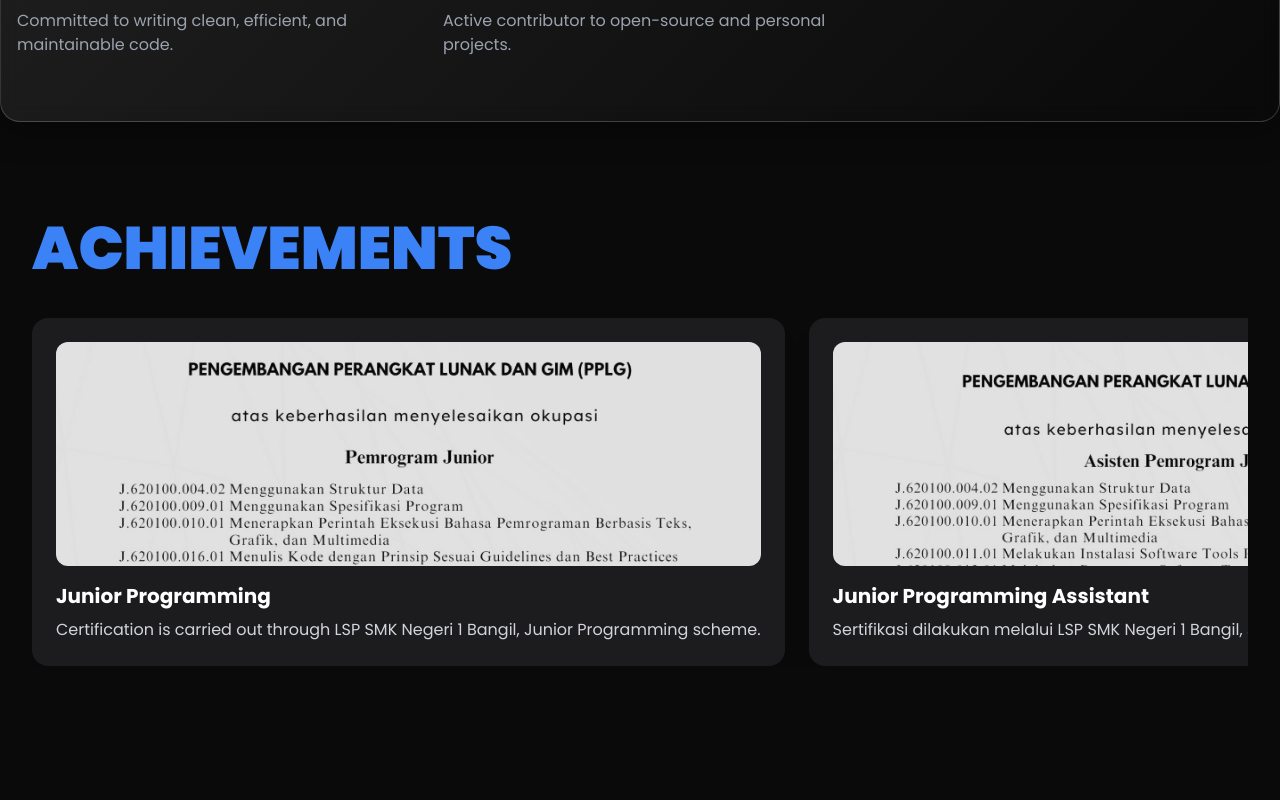
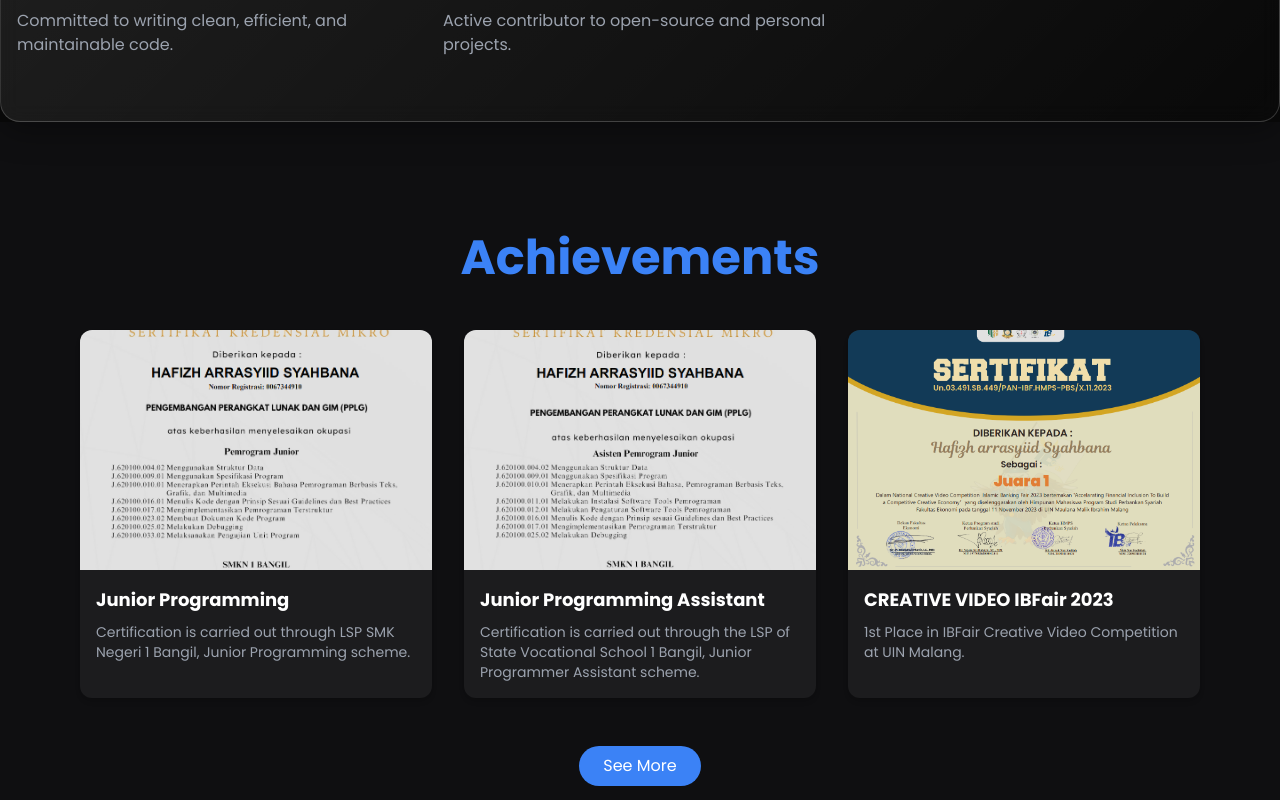
Before and after one commit to HafizhArrasyiidS/hhfiezh, a Next.js app: page / in a window 1280 px wide. Shown: the part 2660-3460 px from the top of the page. Built offline with nearby package versions, Linux system fonts and the light colour scheme.

Commit message:
Service.tsx

```diff
--- a/components/Service.tsx
+++ b/components/Service.tsx
@@ -1,11 +1,13 @@
 'use client'
-import { useEffect, useRef, useState } from 'react'
+import { useState } from 'react'
 import Image from 'next/image'
+import { motion, AnimatePresence } from 'framer-motion'
 import s1 from '@/assets/jr.png'
 import s2 from '@/assets/ajr.png'
 import s3 from '@/assets/uin.png'
 import s4 from '@/assets/unr.png'
 import s5 from '@/assets/uns.png'
+import s6 from '@/assets/ub.jpg'
 
 const achievements = [
   {
@@ -15,7 +17,7 @@ const achievements = [
   },
   {
     title: 'Junior Programming Assistant',
-    description: 'Sertifikasi dilakukan melalui LSP SMK Negeri 1 Bangil, skema Asisten Pemrogram Junior.',
+    description: 'Certification is carried out through the LSP of State Vocational School 1 Bangil, Junior Programmer Assistant scheme.',
     image: s2,
   },
   {
@@ -33,112 +35,95 @@ const achievements = [
     description: 'Web design competition at The Eleventh March University.',
     image: s5,
   },
+  {
+    title: 'Internship',
+    description: 'Completed internship program at PT. Universal Big Data (UBIG) With good results.',
+    image: s6,
+  },
 ]
 
 export const Services = () => {
-  const scrollRef = useRef<HTMLDivElement>(null)
   const [selected, setSelected] = useState<null | typeof achievements[0]>(null)
+  const [showAll, setShowAll] = useState(false)
 
-  useEffect(() => {
-    const container = scrollRef.current
-    if (!container) return
-
-    let animationFrame: number
-    const scrollSpeed = 0.5
-
-    const animateScroll = () => {
-      if (!container || selected) {
-        animationFrame = requestAnimationFrame(animateScroll)
-        return
-      }
-      container.scrollLeft += scrollSpeed
-
-      if (container.scrollLeft >= container.scrollWidth / 2) {
-        container.scrollLeft = 0
-      }
-
-      animationFrame = requestAnimationFrame(animateScroll)
-    }
-
-    animationFrame = requestAnimationFrame(animateScroll)
-    return () => cancelAnimationFrame(animationFrame)
-  }, [selected])
-
-  const loopingData = [...achievements, ...achievements]
+  const visibleAchievements = showAll ? achievements : achievements.slice(0, 3)
 
   return (
-    <section className="text-white py-20 sm:py-24">
-      <div className="max-w-7xl mx-auto px-4 sm:px-6 lg:px-8">
-        <h2 className="text-4xl sm:text-6xl text-blue-500 font-extrabold mb-10 text-center sm:text-left">
-          ACHIEVEMENTS
-        </h2>
+    <section className="py-20 sm:py-28 bg-[#0f0f11] text-white">
+      <div className="max-w-6xl mx-auto px-4">
+        <h2 className="text-4xl sm:text-5xl font-bold text-blue-500 mb-12 text-center">Achievements</h2>
 
-        <div
-          ref={scrollRef}
-          className="overflow-x-auto scrollbar-hide"
-          style={{ scrollBehavior: 'auto', whiteSpace: 'nowrap' }}
+        <div className="grid grid-cols-1 sm:grid-cols-2 lg:grid-cols-3 gap-8">
+          {visibleAchievements.map((item, idx) => (
+            <motion.div
+              key={idx}
+              className="bg-[#1c1c1e] rounded-xl overflow-hidden shadow-md hover:shadow-xl transition duration-300 cursor-pointer"
+              onClick={() => setSelected(item)}
+              initial={{ opacity: 0, y: 50 }}
+              whileInView={{ opacity: 1, y: 0 }}
+              viewport={{ once: false, amount: 0.3 }}
+              transition={{ delay: idx * 0.1, duration: 0.5, ease: 'easeOut' }}
             >
-          <div className="flex gap-6 w-max">
-            {loopingData.map((item, index) => (
-              <div
-                key={index}
-                className="min-w-[260px] sm:min-w-[300px] md:min-w-[340px] max-w-[90vw] flex-shrink-0 bg-[#1c1c1e] rounded-2xl shadow-xl p-4 sm:p-6 cursor-pointer transition-transform duration-300 hover:scale-105"
-                onClick={() => setSelected(item)}
-              >
-                <div className="w-full h-44 sm:h-56 relative mb-4">
-                  <Image
-                    src={item.image}
-                    alt={item.title}
-                    fill
-                    className="rounded-xl object-cover"
-                  />
+              <div className="relative w-full h-52 sm:h-60">
+                <Image src={item.image} alt={item.title} fill className="object-cover" />
               </div>
-                <h3 className="text-lg sm:text-xl font-bold mb-2 text-white">
-                  {item.title}
-                </h3>
-                <p className="text-sm sm:text-base text-gray-300 leading-snug line-clamp-4">
-                  {item.description}
-                </p>
+              <div className="p-4">
+                <h3 className="text-lg font-semibold mb-2">{item.title}</h3>
+                <p className="text-gray-400 text-sm line-clamp-3">{item.description}</p>
               </div>
+            </motion.div>
           ))}
         </div>
+
+        {/* Button See More / See Less */}
+        <div className="text-center mt-12">
+          <button
+            onClick={() => setShowAll(!showAll)}
+            className="bg-blue-500 hover:bg-blue-600 text-white px-6 py-2 rounded-full transition duration-300"
+          >
+            {showAll ? 'Show Less' : 'See More'}
+          </button>
         </div>
       </div>
 
-      {/* Modal */}
+      {/* Modal with animation */}
+      <AnimatePresence>
         {selected && (
-        <div
-          className="fixed inset-0 bg-black/70 z-50 flex items-center justify-center px-4 py-8 sm:py-12 overflow-y-auto"
+          <motion.div
+            className="fixed inset-0 bg-black/70 z-50 flex items-center justify-center px-4 py-10"
+            initial={{ opacity: 0 }}
+            animate={{ opacity: 1 }}
+            exit={{ opacity: 0 }}
             onClick={() => setSelected(null)}
           >
-          <div
-            className="bg-[#1c1c1e] rounded-2xl p-6 sm:p-8 w-full max-w-5xl text-white relative shadow-2xl"
+            <motion.div
+              className="bg-[#1c1c1e] rounded-2xl p-6 sm:p-8 w-full max-w-4xl shadow-2xl relative"
+              initial={{ scale: 0.9, opacity: 0 }}
+              animate={{ scale: 1, opacity: 1 }}
+              exit={{ scale: 0.9, opacity: 0 }}
+              transition={{ duration: 0.3 }}
               onClick={(e) => e.stopPropagation()}
             >
-            {/* Gambar sertifikat responsif */}
-            <div className="relative w-full h-[60vh] sm:h-[70vh] mb-6">
+              <button
+                className="absolute top-4 right-4 text-white text-2xl hover:text-red-500"
+                onClick={() => setSelected(null)}
+              >
+                &times;
+              </button>
+              <div className="relative w-full h-[50vh] sm:h-[60vh] mb-6">
                 <Image
                   src={selected.image}
                   alt={selected.title}
                   fill
-                className="object-contain rounded-xl"
+                  className="rounded-xl object-contain"
                 />
               </div>
-
-            <h3 className="text-2xl sm:text-3xl font-bold mb-4">{selected.title}</h3>
-            <p className="text-sm sm:text-base text-gray-300 leading-relaxed mb-6">
-              {selected.description}
-            </p>
-
-            <button
-              onClick={() => setSelected(null)}
-              className="mt-4 px-6 py-3 rounded-lg bg-blue-600 hover:bg-blue-700 text-white text-sm font-medium"
-            >
-              Close
-            </button>
-          </div>
-        </div>
+              <h3 className="text-2xl font-bold mb-4">{selected.title}</h3>
+              <p className="text-gray-300">{selected.description}</p>
+            </motion.div>
+          </motion.div>
         )}
+      </AnimatePresence>
     </section>
   )
 }
```
Lines whose indentation alone changed are shown as unchanged.
